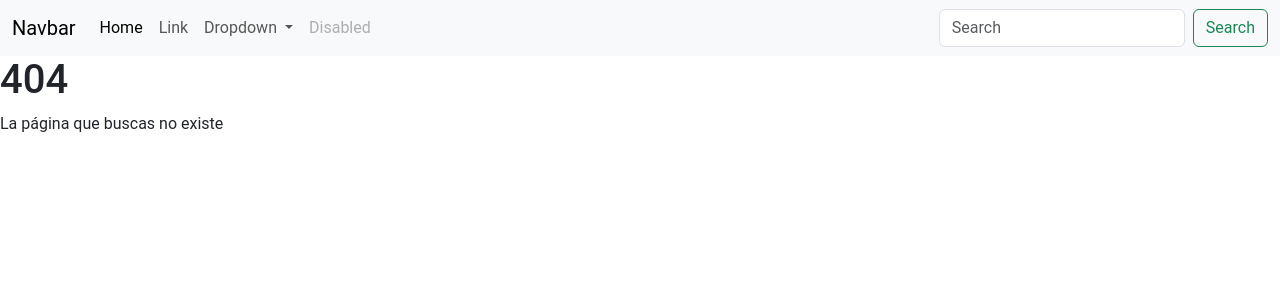
After one commit to juanmagp80/FlaskPlatzi, a Flask app: template templates/404.html in a window 1280 px wide. The commit adds this page. Shown: the top 300 px of the page. Run offline with Flask 3, Linux system fonts and the light colour scheme; the template is opened without the code that fills it, so the values that code supplies are empty; some libraries are stand-ins or nearby versions.

Commit message:
continuo con el curso

```diff
--- a/main.py
+++ b/main.py
@@ -1,7 +1,27 @@
 from flask import Flask, request, redirect, render_template
+from flask_bootstrap import Bootstrap
+from flask_wtf import FlaskForm
+from wtforms import StringField, PasswordField, SubmitField
+from wtforms.validators import DataRequired
+app = Flask(__name__)
+app.config['SECRET_KEY'] = 'tu-clave-secreta'
 
-app = Flask(__name__)
+bootstrap = Bootstrap(app)
+
+
 todos = ['Comprar cafe', 'Enviar solicitud de compra', 'Entregar video a productor']
+
+class LoginForm(FlaskForm):
+    username = StringField('Username', validators=[DataRequired()])
+    password = PasswordField('Password', validators=[DataRequired()])
+    submit = SubmitField('Submit')
+
+
+@app.errorhandler(404)
+
+
+def not_found(error):
+    return render_template('404.html', error=error)
 
 @app.route('/')
 def index():
@@ -13,9 +33,12 @@ def index():
 @app.route('/hello')
 def hello():
     user_ip = request.cookies.get('user_ip')
+    login_form = LoginForm()
     context = {
         'user_ip': user_ip,
-        'todos': todos
+        'todos': todos,
+        'login_form': login_form
+
     }
     print(context)
     return render_template('hello.html', **context)
--- a/requirements.txt
+++ b/requirements.txt
@@ -1,2 +1,4 @@
 
 flask
+flask-bootstrap
+flask-wtf
--- /dev/null
+++ b/templates/404.html
@@ -0,0 +1,8 @@
+{% extends 'base.html' %}
+{% block title%}
+{{super()}} 404
+{% endblock %}
+{% block content %}
+<h1>404</h1>
+<p>La página que buscas no existe</p>
+{% endblock %}
--- a/templates/base.html
+++ b/templates/base.html
@@ -1,15 +1,21 @@
 <!DOCTYPE html>
 
 <html>
+
+
     <head>
         <meta charset="utf-8">
         <meta http-equiv="X-UA-Compatible" content="IE=edge">
         <title>{% block title %}Flask Platzi | {% endblock %}</title>
         <meta name="description" content="">
         <meta name="viewport" content="width=device-width, initial-scale=1">
-        <link rel="stylesheet" href="{{url_for('static', filename="css/main.css)}}">
+        <link rel="stylesheet" href="{{url_for('static', filename="css/main.css")}}"/>
+        <link href="https://cdn.jsdelivr.net/npm/bootstrap@5.3.3/dist/css/bootstrap.min.css" rel="stylesheet" integrity="sha384-QWTKZyjpPEjISv5WaRU9OFeRpok6YctnYmDr5pNlyT2bRjXh0JMhjY6hW+ALEwIH" crossorigin="anonymous">
+<script src="https://cdn.jsdelivr.net/npm/bootstrap@5.3.3/dist/js/bootstrap.bundle.min.js" integrity="sha384-YvpcrYf0tY3lHB60NNkmXc5s9fDVZLESaAA55NDzOxhy9GkcIdslK1eN7N6jIeHz" crossorigin="anonymous"></script>
     </head>
     <body>
+
+
         <header>
                 {% include 'navbar.html' %}
 
--- a/templates/navbar.html
+++ b/templates/navbar.html
@@ -1,8 +1,36 @@
-<nav>
-    <ul>
-        <img src = "{{url_for('static', filename='images/logo.jpg')}}" alt="logo de la empresa" width="100px" height="100px">
-        <li><a href={{url_for('index')}}>Ir a inicio</a></li>
-        <li><a href="https://platzi.com" target="blank"> About</a></li>
-
-    </ul>
-</nav>
+<nav class="navbar navbar-expand-lg bg-body-tertiary">
+    <div class="container-fluid">
+      <a class="navbar-brand" href="#">Navbar</a>
+      <button class="navbar-toggler" type="button" data-bs-toggle="collapse" data-bs-target="#navbarSupportedContent" aria-controls="navbarSupportedContent" aria-expanded="false" aria-label="Toggle navigation">
+        <span class="navbar-toggler-icon"></span>
+      </button>
+      <div class="collapse navbar-collapse" id="navbarSupportedContent">
+        <ul class="navbar-nav me-auto mb-2 mb-lg-0">
+          <li class="nav-item">
+            <a class="nav-link active" aria-current="page" href="#">Home</a>
+          </li>
+          <li class="nav-item">
+            <a class="nav-link" href="#">Link</a>
+          </li>
+          <li class="nav-item dropdown">
+            <a class="nav-link dropdown-toggle" href="#" role="button" data-bs-toggle="dropdown" aria-expanded="false">
+              Dropdown
+            </a>
+            <ul class="dropdown-menu">
+              <li><a class="dropdown-item" href="#">Action</a></li>
+              <li><a class="dropdown-item" href="#">Another action</a></li>
+              <li><hr class="dropdown-divider"></li>
+              <li><a class="dropdown-item" href="#">Something else here</a></li>
+            </ul>
+          </li>
+          <li class="nav-item">
+            <a class="nav-link disabled" aria-disabled="true">Disabled</a>
+          </li>
+        </ul>
+        <form class="d-flex" role="search">
+          <input class="form-control me-2" type="search" placeholder="Search" aria-label="Search">
+          <button class="btn btn-outline-success" type="submit">Search</button>
+        </form>
+      </div>
+    </div>
+  </nav>
```
Also changed, not shown: templates/hello.html (+10 -1 lines).
